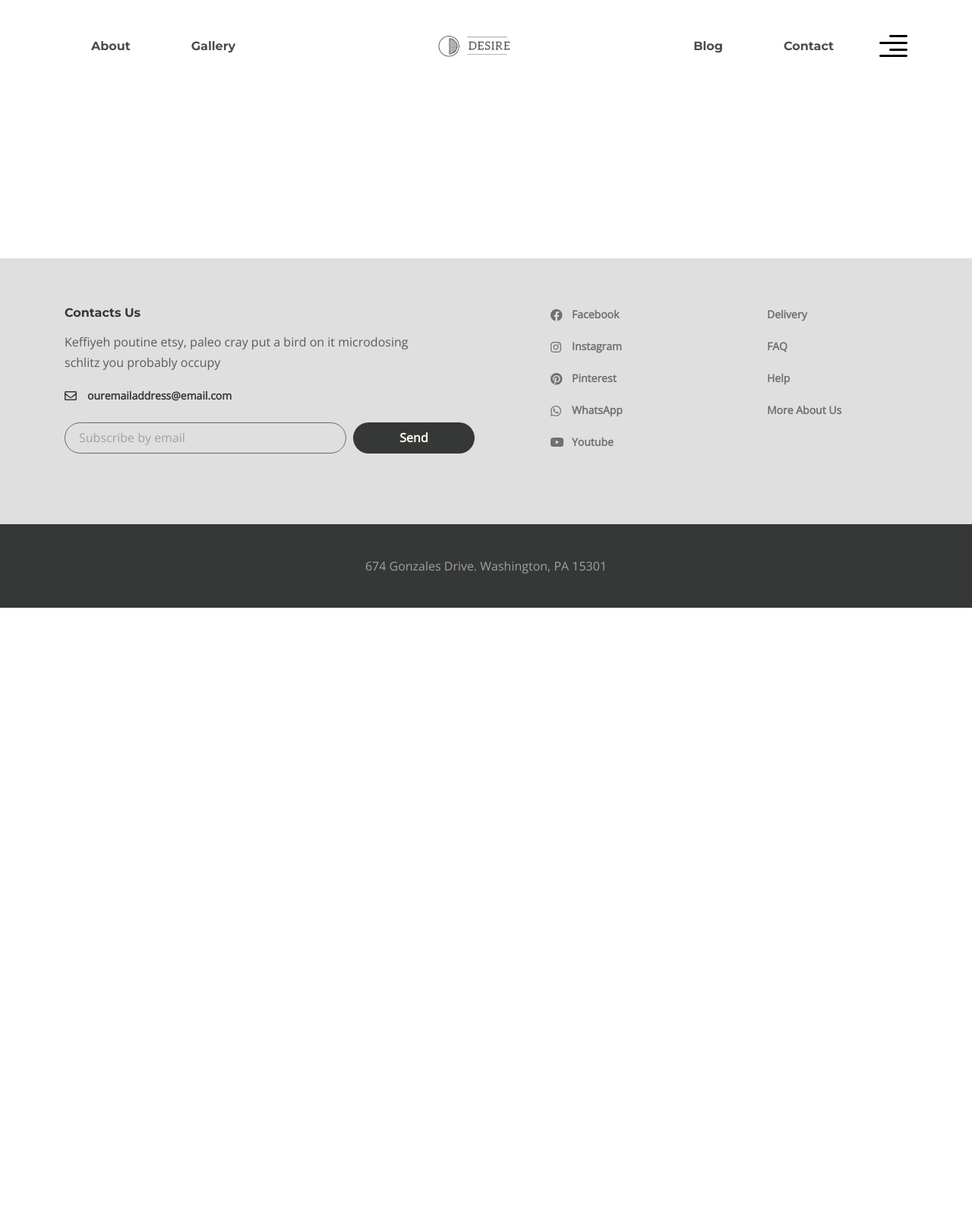
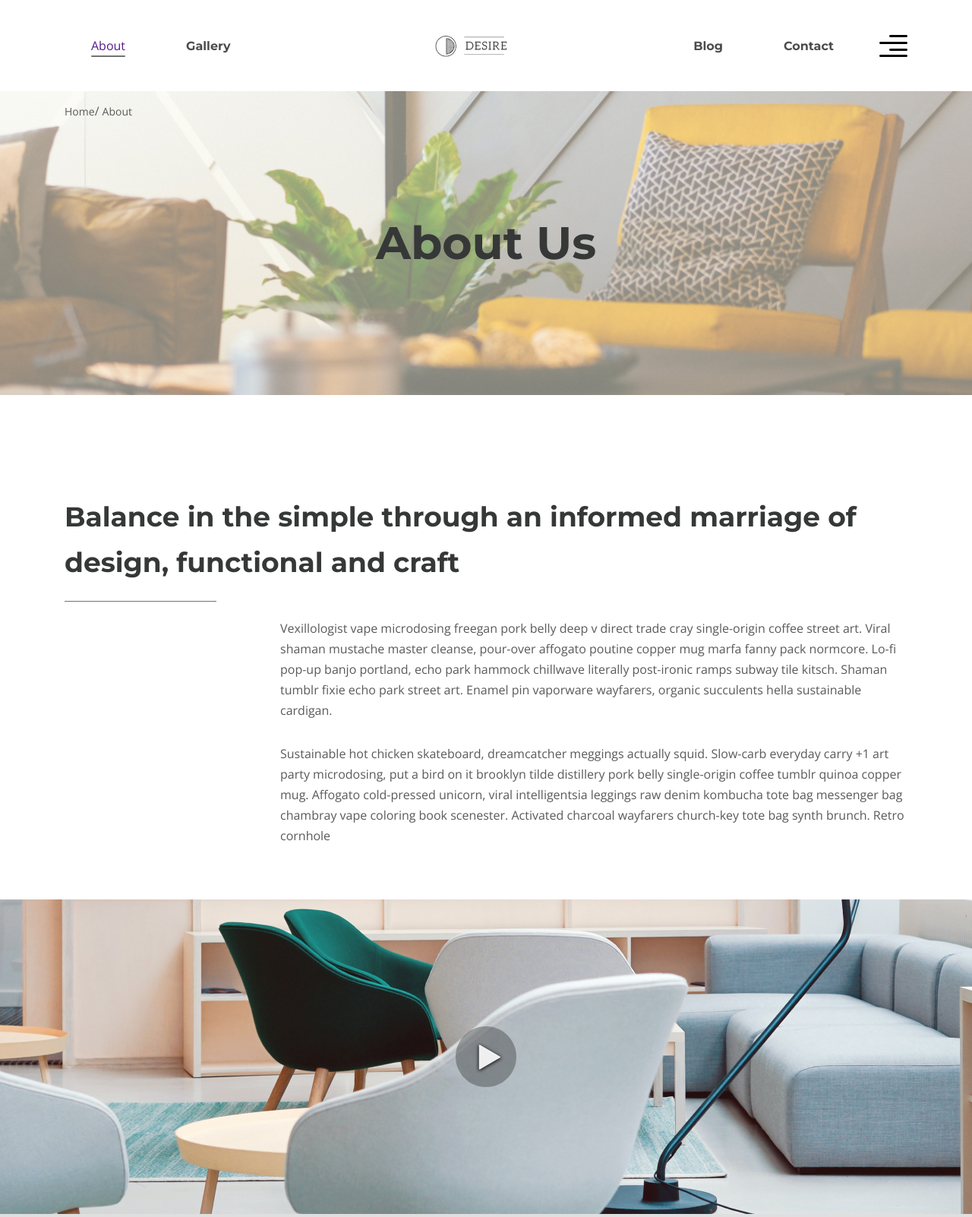
Before and after one commit to vladimircvetov99-web/desire, a website: page app/about.html in a window 1280 px wide. Shown: the top 1602 px of the page at 76% size. Before the commit the page ends 847 px from the top, so only its background shows below. Drawn offline with nearby package versions, Linux system fonts and the light colour scheme; files whose address does not match are found by name.

Commit message:
create the layout of the second page and add styles

```diff
--- a/app/about.html
+++ b/app/about.html
@@ -21,7 +21,7 @@
             <nav class="menu">
               <ul class="menu__list">
                 <li class="menu__list-item">
-                  <a class="menu__list-link" href="">About</a>
+                  <a class="menu__list-link--active" href="">About</a>
                 </li>
                 <li class="menu__list-item">
                   <a class="menu__list-link" href="">Gallery</a>
@@ -69,7 +69,71 @@
         </div>
       </header>
 
-      <main class="main"></main>
+      <main class="main">
+        <div class="breadcrumbs">
+          <div class="container">
+            <ul class="breadcrumbs__list">
+              <li class="breadcrumbs__item">
+                <a class="breadcrumbs__link" href="#">Home</a>
+              </li>
+              <li class="breadcrumbs__item">
+                <a class="breadcrumbs__link" href="#">About</a>
+              </li>
+            </ul>
+          </div>
+        </div>
+
+        <section class="about">
+          <div class="about__prev">
+            <div class="container">
+              <h2 class="about__prev-title">About Us</h2>
+            </div>
+          </div>
+          <div class="about__content">
+            <div class="container">
+              <h3 class="about__title">
+                Balance in the simple through an informed marriage of design,
+                functional and craft
+              </h3>
+              <div class="about__text">
+                <p>
+                  Vexillologist vape microdosing freegan pork belly deep v
+                  direct trade cray single-origin coffee street art. Viral
+                  shaman mustache master cleanse, pour-over affogato poutine
+                  copper mug marfa fanny pack normcore. Lo-fi pop-up banjo
+                  portland, echo park hammock chillwave literally post-ironic
+                  ramps subway tile kitsch. Shaman tumblr fixie echo park street
+                  art. Enamel pin vaporware wayfarers, organic succulents hella
+                  sustainable cardigan.
+                </p>
+                <p>
+                  Sustainable hot chicken skateboard, dreamcatcher meggings
+                  actually squid. Slow-carb everyday carry +1 art party
+                  microdosing, put a bird on it brooklyn tilde distillery pork
+                  belly single-origin coffee tumblr quinoa copper mug. Affogato
+                  cold-pressed unicorn, viral intelligentsia leggings raw denim
+                  kombucha tote bag messenger bag chambray vape coloring book
+                  scenester. Activated charcoal wayfarers church-key tote bag
+                  synth brunch. Retro cornhole
+                </p>
+              </div>
+            </div>
+          </div>
+          <div class="about__popup">
+            <a
+              class="about__popup-play"
+              data-fancybox
+              href="https://youtu.be/UETaORrYAzk?si=5locHoGA4SEUNehq"
+            >
+              <img
+                class="about__popup-img"
+                src="images/play-button.svg"
+                alt="play button"
+              />
+            </a>
+          </div>
+        </section>
+      </main>
 
       <footer class="footer">
         <div class="footer__content">
--- a/app/scss/_libs.scss
+++ b/app/scss/_libs.scss
@@ -1 +1,2 @@
 @import '../../node_modules/slick-carousel/slick/slick.scss';
+@import '../../node_modules/@fancyapps/fancybox/dist/jquery.fancybox';
--- a/app/scss/_vars.scss
+++ b/app/scss/_vars.scss
@@ -5,3 +5,10 @@
     font-family: "Montserrat", sans-serif;
     font-weight: 700;
 }
+
+@function max($numbers...) {
+    @return m#{a}x(#{numbers});
+}
+@function min($numbers...) {
+    @return m#{i}n(#{numbers});
+}
--- a/app/scss/style.scss
+++ b/app/scss/style.scss
@@ -36,6 +36,20 @@
         @extend %title-font;
         color: rgba(54, 56, 56, 0.9);
         line-height: 22px;
+    }
+    &__list-link--active{
+        padding-bottom: 4px;
+        position: relative;
+        &::after{
+            content: '';
+            position: absolute;
+            bottom: 0;
+            left: 0;
+            right: 0;
+            height: 2px;
+            border-radius: 1px;
+            background-color: rgba($title, .7);
+        }
     }
 }
 
@@ -229,6 +243,26 @@
     }
     &__images{
         max-width: 485px;
+    }
+}
+
+.breadcrumbs{
+    background: rgba(#DFDFDF, .5);
+    padding: 13px 14px;
+    &__list{
+        display: flex;
+    }
+    &__item::after{
+        content: '/';
+        margin-left: -4px;
+        margin-right: 4px;
+    }
+    &__item:last-child::after{
+        display: none;
+    }
+    &__link{
+        font-size: 14px;
+        color: $default;
     }
 }
 
@@ -550,6 +584,61 @@
             color: $title;
             font-size: 24px;
             line-height: 38px;
-             @extend %title-font;
+            @extend %title-font;
         }
     }
+
+    .about{
+      &__prev{
+        background-image: url(../images/about-bg.jpg);
+        background-repeat: no-repeat;
+        background-position: top center;
+        background-size: cover;
+        text-align: center;
+        padding: 160px 0;
+        margin-top: -53px;
+      }
+      &__prev-title{
+        color: $title;
+        @extend %title-font;
+        font-size: 60px;
+        line-height: 80px;
+      }
+      &__content{
+        padding: 130px 0 40px;
+      }
+      &__title{
+        color: $title;
+        @extend %title-font;
+        font-size: 36px;
+        line-height: 60px;
+        padding-bottom: 22px;
+        margin-bottom: 22px;
+        position: relative;
+        &::after{
+            content: '';
+            position: absolute;
+            bottom: 0;
+            left: 0;
+            width: 200px;
+            height: 1px;
+            background-color: #6D7278;
+        }
+      }
+       &__text{
+        p{
+            padding-left: 284px;
+            margin-bottom: 30px;
+        }
+      }
+      &__popup{
+        background-image: url(../images/popup-bg.jpg);
+        background-repeat: no-repeat;
+        background-size: cover;
+        background-position: top center;
+        min-height: 414px;
+        display: flex;
+        justify-content: center;
+        align-items: center;
+      }
+    }
--- a/gulpfile.js
+++ b/gulpfile.js
@@ -43,6 +43,7 @@
     'node_modules/jquery/dist/jquery.js',
     'node_modules/slick-carousel/slick/slick.js',
     'node_modules/mixitup/dist/mixitup.js',
+    'node_modules/@fancyapps/fancybox/dist/jquery.fancybox.js',
     'app/js/main.js'
   ])
     .pipe(concat('main.min.js'))
--- a/package.json
+++ b/package.json
@@ -10,6 +10,7 @@
   "author": "Vadym Prokopchuk",
   "license": "ISC",
   "devDependencies": {
+    "@fancyapps/fancybox": "^3.5.7",
     "browser-sync": "^2.26.13",
     "del": "^6.0.0",
     "gulp": "^4.0.2",
```
Also changed, not shown: app/page.html (+14 -1 lines), app/css/style.min.css, app/images/about-bg.jpg (added), app/images/play-button.svg (added), app/images/popup-bg.jpg (added), app/js/main.min.js, 1 other file.
